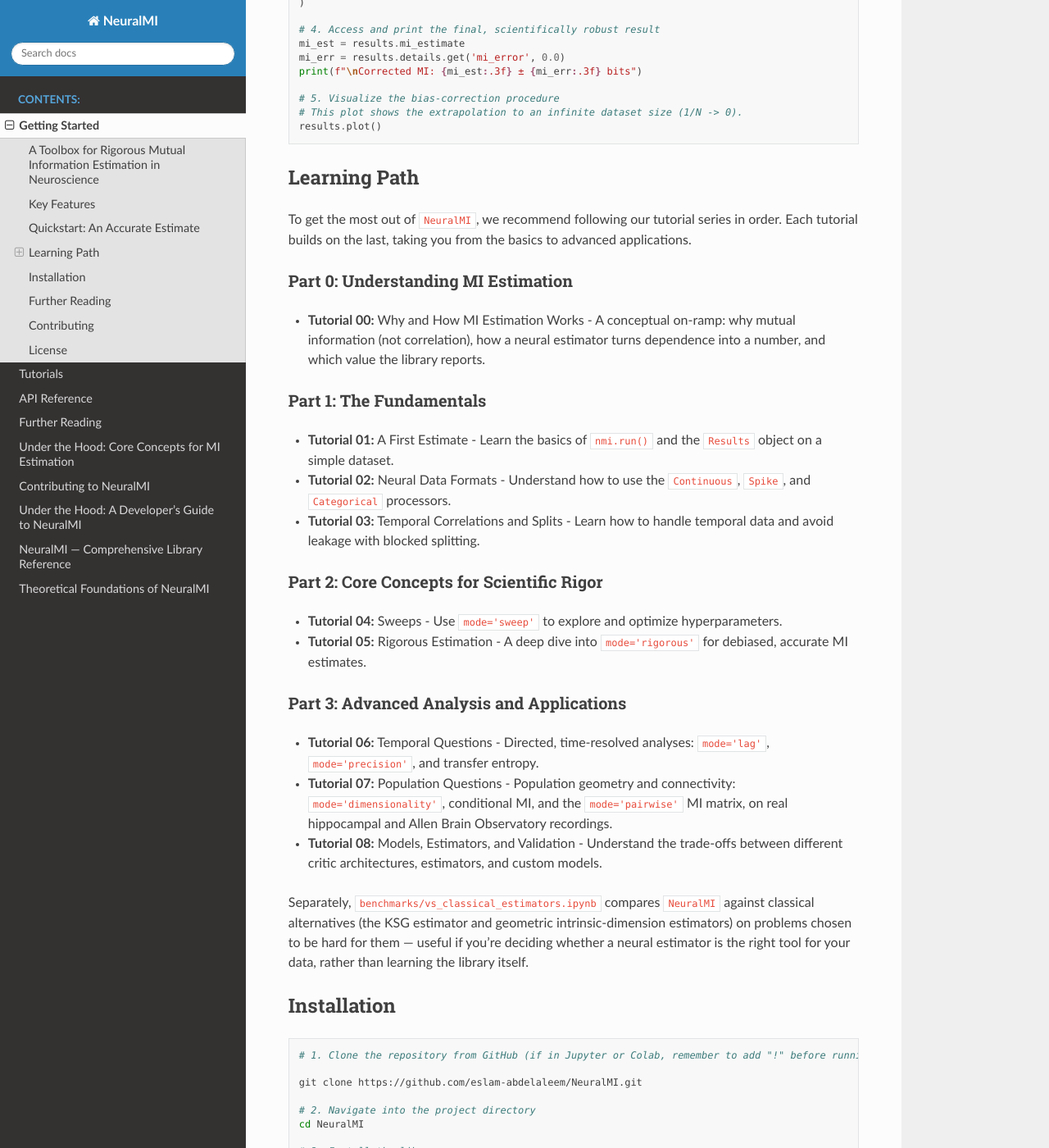
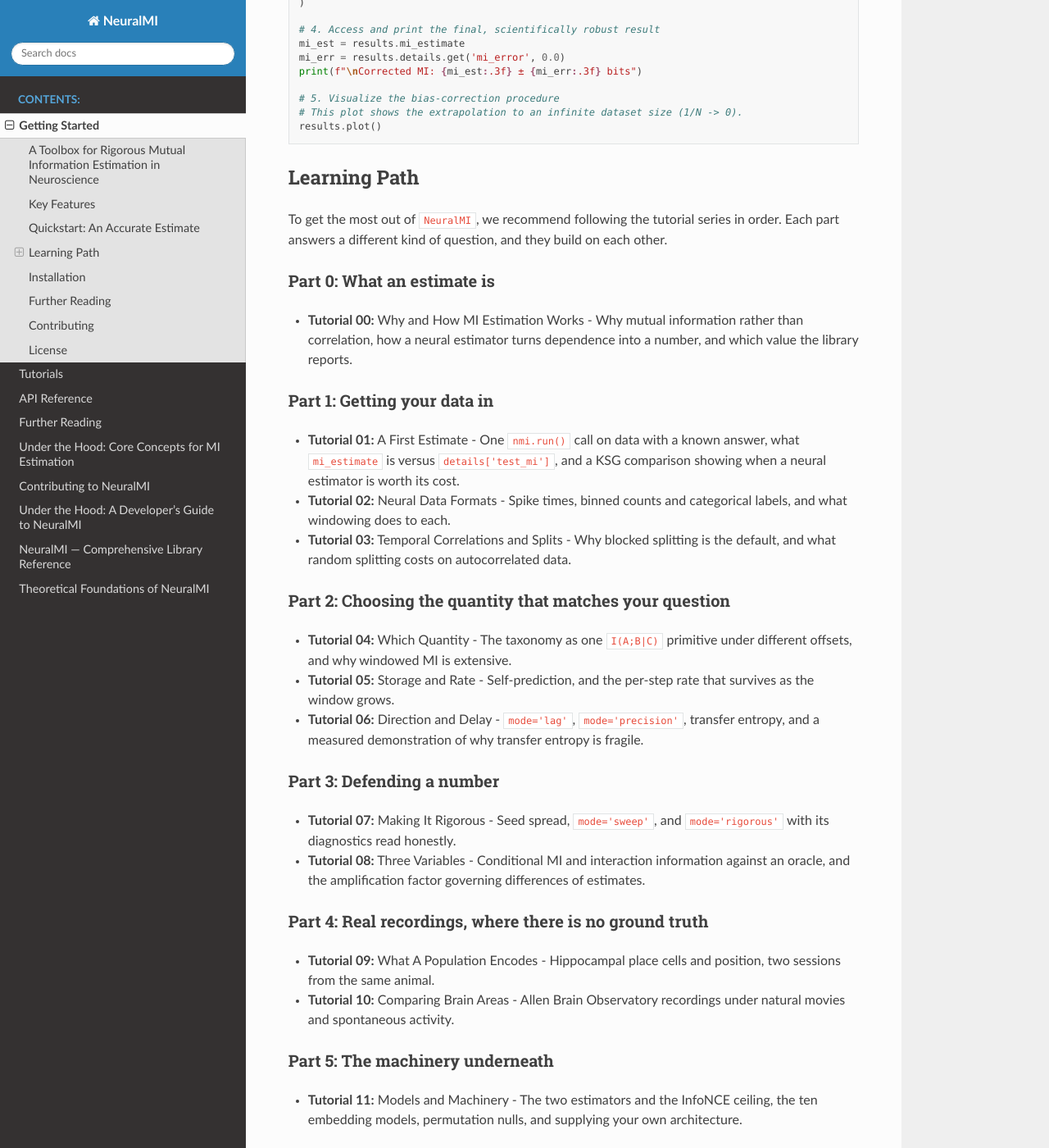
Before and after one commit to eslam-abdelaleem/NeuralMI, a Sphinx documentation site: the page built from docs/source/getting_started.md, in a window 1280 px wide and 1400 px high, scrolled down 1535 px. Shown: the whole window at 82% size. Built offline with Sphinx 7.4.7 and the Read the Docs theme 3.1.0, drawn with Linux system fonts in a browser that asks for light colours; pages that are not in the unit, such as notebooks, are missing from menus.

Commit message:
Document the rebuilt tutorial series across README, Sphinx and paper.md
The series grows from nine notebooks to twelve and regroups around the question
each part answers rather than around difficulty: what an estimate is (0),
getting data in (1-3), choosing the quantity that matches your question (4-6),
defending a number (7-8), real recordings where no ground truth exists (9-10),
and the machinery underneath (11).

Updates README.md, docs/source/tutorials.rst, docs/source/getting_started.md
and paper.md, adds .nblink entries for the new notebooks and removes them for
the five being retired.

Also removes a stale cross-reference from neural_mi/visualize/plot.py, which
pointed at "Tutorial 6 for a worked example" of the lag/window_size heatmap.
That example lives in 06_Temporal_Questions, one of the notebooks being
retired, so library code was pointing at content that is going away.

Note that 09, 10 and 11 do not exist yet, so sphinx-build will fail and three
README links are dead until they land. The docs workflow runs on main only, so
nothing breaks on dev, but dev must not merge to main until the series is
complete.

Co-Authored-By: Claude Opus 5 <noreply@anthropic.com>

```diff
--- a/docs/source/getting_started.md
+++ b/docs/source/getting_started.md
@@ -62,28 +62,37 @@ results.plot()
 
 ## Learning Path
 
-To get the most out of `NeuralMI`, we recommend following our tutorial series in order. Each tutorial builds on the last, taking you from the basics to advanced applications.
+To get the most out of `NeuralMI`, we recommend following the tutorial series in order. Each part answers a different kind of question, and they build on each other.
 
-### Part 0: Understanding MI Estimation
+### Part 0: What an estimate is
 
-* **Tutorial 00:** Why and How MI Estimation Works - A conceptual on-ramp: why mutual information (not correlation), how a neural estimator turns dependence into a number, and which value the library reports.
+* **Tutorial 00:** Why and How MI Estimation Works - Why mutual information rather than correlation, how a neural estimator turns dependence into a number, and which value the library reports.
 
-### Part 1: The Fundamentals
+### Part 1: Getting your data in
 
-* **Tutorial 01:** A First Estimate - Learn the basics of `nmi.run()` and the `Results` object on a simple dataset.
-* **Tutorial 02:** Neural Data Formats - Understand how to use the `Continuous`, `Spike`, and `Categorical` processors.
-* **Tutorial 03:** Temporal Correlations and Splits - Learn how to handle temporal data and avoid leakage with blocked splitting.
+* **Tutorial 01:** A First Estimate - One `nmi.run()` call on data with a known answer, what `mi_estimate` is versus `details['test_mi']`, and a KSG comparison showing when a neural estimator is worth its cost.
+* **Tutorial 02:** Neural Data Formats - Spike times, binned counts and categorical labels, and what windowing does to each.
+* **Tutorial 03:** Temporal Correlations and Splits - Why blocked splitting is the default, and what random splitting costs on autocorrelated data.
 
-### Part 2: Core Concepts for Scientific Rigor
+### Part 2: Choosing the quantity that matches your question
 
-* **Tutorial 04:** Sweeps - Use `mode='sweep'` to explore and optimize hyperparameters.
-* **Tutorial 05:** Rigorous Estimation - A deep dive into `mode='rigorous'` for debiased, accurate MI estimates.
+* **Tutorial 04:** Which Quantity - The taxonomy as one `I(A;B|C)` primitive under different offsets, and why windowed MI is extensive.
+* **Tutorial 05:** Storage and Rate - Self-prediction, and the per-step rate that survives as the window grows.
+* **Tutorial 06:** Direction and Delay - `mode='lag'`, `mode='precision'`, transfer entropy, and a measured demonstration of why transfer entropy is fragile.
 
-### Part 3: Advanced Analysis and Applications
+### Part 3: Defending a number
 
-* **Tutorial 06:** Temporal Questions - Directed, time-resolved analyses: `mode='lag'`, `mode='precision'`, and transfer entropy.
-* **Tutorial 07:** Population Questions - Population geometry and connectivity: `mode='dimensionality'`, conditional MI, and the `mode='pairwise'` MI matrix, on real hippocampal and Allen Brain Observatory recordings.
-* **Tutorial 08:** Models, Estimators, and Validation - Understand the trade-offs between different critic architectures, estimators, and custom models.
+* **Tutorial 07:** Making It Rigorous - Seed spread, `mode='sweep'`, and `mode='rigorous'` with its diagnostics read honestly.
+* **Tutorial 08:** Three Variables - Conditional MI and interaction information against an oracle, and the amplification factor governing differences of estimates.
+
+### Part 4: Real recordings, where there is no ground truth
+
+* **Tutorial 09:** What A Population Encodes - Hippocampal place cells and position, two sessions from the same animal.
+* **Tutorial 10:** Comparing Brain Areas - Allen Brain Observatory recordings under natural movies and spontaneous activity.
+
+### Part 5: The machinery underneath
+
+* **Tutorial 11:** Models and Machinery - The two estimators and the InfoNCE ceiling, the ten embedding models, permutation nulls, and supplying your own architecture.
 
 Separately, `benchmarks/vs_classical_estimators.ipynb` compares `NeuralMI` against classical alternatives (the KSG estimator and geometric intrinsic-dimension estimators) on problems chosen to be hard for them — useful if you're deciding whether a neural estimator is the right tool for your data, rather than learning the library itself.
 
```
Also changed, not shown: README.md (+18 -13 lines), docs/source/tutorials.rst (+79 -43 lines), paper.md (+7 -5 lines), 14 other files.
